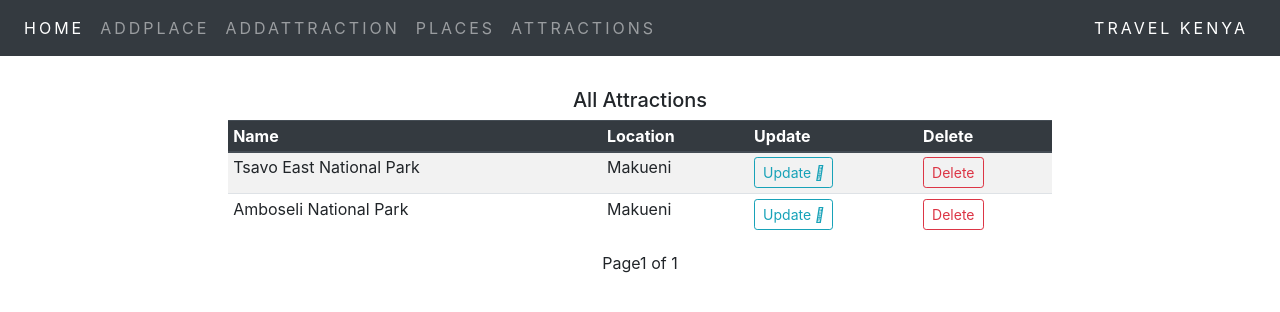
After one commit to Madaraka02/Abnfc, a Django app: page /travel/admin/parks/ in a window 1280 px wide. The commit adds this page. Shown: the top 312 px of the page. Run offline with Django 4.2, Linux system fonts and the light colour scheme; a user stored in the database is signed in; data comes from the database, SQL or seed files in the repository; parts of the project's set-up code (start-up, migrations or seed data) failed here and were passed over; some libraries are stand-ins or nearby versions.

Commit message:
added admin pages

```diff
--- a/static/css/main.css
+++ b/static/css/main.css
@@ -233,11 +233,7 @@ section .section-title {
   text-transform: uppercase;
 }
 
-.naitem{
-  letter-spacing: 3px !important;
-  font-size: large !important;
-  text-transform: uppercase !important;
-}
+
 
 .lightbox-gallery p {
   color: #fff
--- a/templates/admin/base.html
+++ b/templates/admin/base.html
@@ -21,7 +21,13 @@
     <link rel="stylesheet" href=" https://cdnjs.cloudflare.com/ajax/libs/font-awesome/4.7.0/css/font-awesome.min.css" >
     <link rel="stylesheet" href=" https://cdnjs.cloudflare.com/ajax/libs/jquery/3.2.1/jquery.min.js" >
     <!-- Font Awesome JS -->
-
+<style>
+    .naitem{
+  letter-spacing: 3px !important;
+  font-size: medium !important;
+  text-transform: uppercase !important;
+}
+</style>
 </head>
 
 <body>
@@ -38,19 +44,19 @@
                       <a class="nav-link naitem" href="{% url 'home' %}">Home <span class="sr-only">(current)</span></a>
                     </li>
                     <li class="nav-item">
-                      <a class="nav-link naitem" href="{% url 'adminpark' %}">Add Place</a>
+                      <a class="nav-link naitem" href="{% url 'adminpark' %}">AddPlace</a>
                     </li>
                     <li class="nav-item">
-                        <a class="nav-link naitem" href="{% url 'adminatt' %}">Add Attraction</a>
+                        <a class="nav-link naitem" href="{% url 'adminatt' %}">AddAttraction</a>
                       </li>
                       <li class="nav-item">
-                        <a class="nav-link naitem" href="{% url '' %}">places</a>
+                        <a class="nav-link naitem" href="{% url 'admin_parks' %}">places</a>
                       </li>
                       <li class="nav-item">
-                        <a class="nav-link naitem" href="{% url '' %}">Attractions</a>
+                        <a class="nav-link naitem" href="{% url 'admin_atts' %}">Attractions</a>
                       </li>
                     </ul>
-            <li class="navbar-brand mb-0 ml-5 ">TRAVEL KENYA</li>
+            <li class="navbar-brand mb-0 ml-5 naitem">TRAVEL KENYA</li>
         </div>
 
           </nav>
--- /dev/null
+++ b/templates/admin/places.html
@@ -0,0 +1,53 @@
+{% extends 'admin/base.html' %}
+{% load crispy_forms_tags %}
+{% block title %}All Places{% endblock title %}
+{% block content %}
+<div class="container-fluid mt-4">
+    <div class="row">
+        <div class="col-md-2"></div>
+        <div class="col-md-8">
+            <div class="table-responsive">
+                <h5 class="text-center mt-2 mb-2">All Attractions</h5>
+                <table class="table table-sm table-striped table-hover">
+                  <thead class=" thead-dark">
+                    <tr>
+                      <th scope="col">Name</th>
+                      <th scope="col">Location</th>
+                      <th scope="col">Update</th>
+                      <th scope="col">Delete</th>
+                    </tr>
+                  </thead>
+                  <tbody>
+                    {% for park in parks %}
+                      <tr>
+                          <td>{{park.name}}</td>
+                          <td>{{park.location}}</td>
+                          <td><a class="btn btn-outline-info btn-sm" href="{% url 'edit_park' park.id %}">Update <i class="far fa-edit"> </i></a></td>
+                          <td><a class="btn btn-outline-danger btn-sm" href="">Delete <i class="fas fa-trash-alt"></i></a></td>
+
+                          </tr>
+
+                    {% endfor %}
+                  </tbody>
+                  </table>
+                </div>
+                    <div class="pagination align-items-center justify-content-center">
+                      <span class="step-links">
+                          {% if parks.has_previous %}                                     <!--If there is a previous page-->
+                              <a class="btn btn-info btn-sm" href="?page={{ parks.previous_page_number }}">&laquo;</a>  <!--Hyperlink to previous page on Click-->
+                          {% endif %}
+
+                          <span class="current">
+                               Page{{ parks.number }} of {{ parks.paginator.num_pages }}  <!--customers_list.number Is the current page number,customers_list.paginator.num_pages Is the total number of pages-->
+                          </span>
+
+                          {% if parks.has_next %}    <!--If there is a next page-->
+                              <a class="btn btn-info btn-sm" href="?page={{ parks.next_page_number }}">&raquo;</a>    <!--Hyperlink to next page when clicked-->
+                          {% endif %}
+                      </span>
+                  </div>
+        </div>
+        <div class="col-md-2"></div>
+    </div>
+</div>
+{% endblock content %}
--- a/travel/urls.py
+++ b/travel/urls.py
@@ -23,6 +23,8 @@ urlpatterns = [
 
     # admin
     path('travel/admin/', admin, name='admin'),
+    path('travel/admin/attractions/', admin_atts, name="admin_atts"),
+    path('travel/admin/parks/', admin_parks, name="admin_parks"),
     path('travel/admin/att/add/', adminatt, name="adminatt"),
     path('travel/admin/park/add/', adminpark, name="adminpark"),
     path('travel/admin/att/edit/<int:id>/', edit_att, name="edit_att"),
--- a/travel/views.py
+++ b/travel/views.py
@@ -134,6 +134,42 @@ def adminpark(request):
         }
         return render(request, 'admin/park.html', context)
 
+
+@login_required
+def admin_atts(request):
+    if request.user.is_staff:
+        atts_list = Attraction.objects.all().order_by('-id')
+        page = request.GET.get('page', 1)
+        paginator = Paginator(atts_list, 15)
+        try:
+            atts = paginator.page(page)
+        except PageNotAnInteger:
+            atts = paginator.page(1)
+        except EmptyPage:
+            atts = paginator.page(paginator.num_pages)
+
+        context = {
+            'atts':atts,
+        }
+        return render(request, 'admin/atts.html', context)
+
+@login_required
+def admin_parks(request):
+    if request.user.is_staff:
+        parks_list = Park.objects.all().order_by('-id')
+        page = request.GET.get('page', 1)
+        paginator = Paginator(parks_list, 15)
+        try:
+            parks = paginator.page(page)
+        except PageNotAnInteger:
+            parks = paginator.page(1)
+        except EmptyPage:
+            parks = paginator.page(paginator.num_pages)
+
+        context = {
+            'parks':parks,
+        }
+        return render(request, 'admin/places.html', context)
 
 def edit_att(request, id):
     att = get_object_or_404(Attraction, id = id)
```
Also changed, not shown: templates/admin/atts.html (added, +52 -0 lines).
